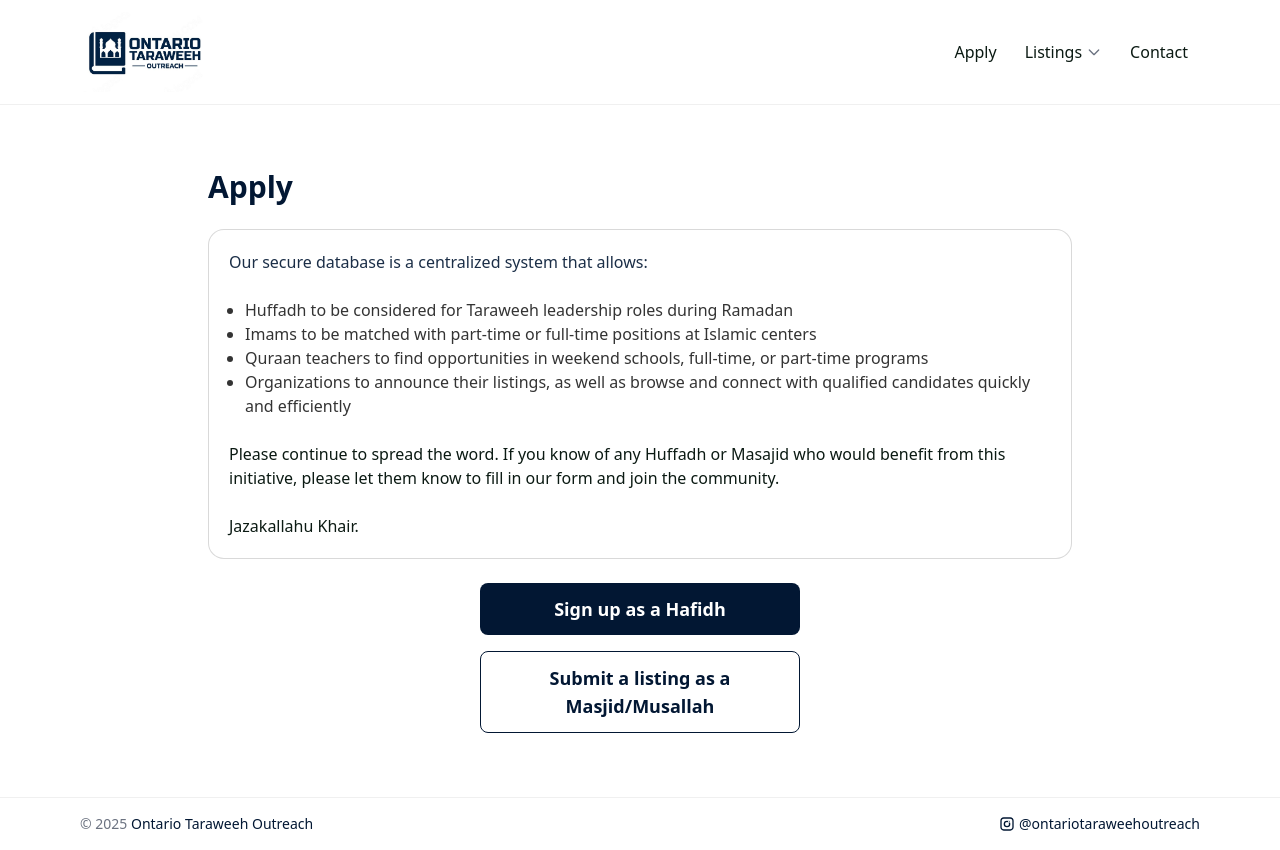
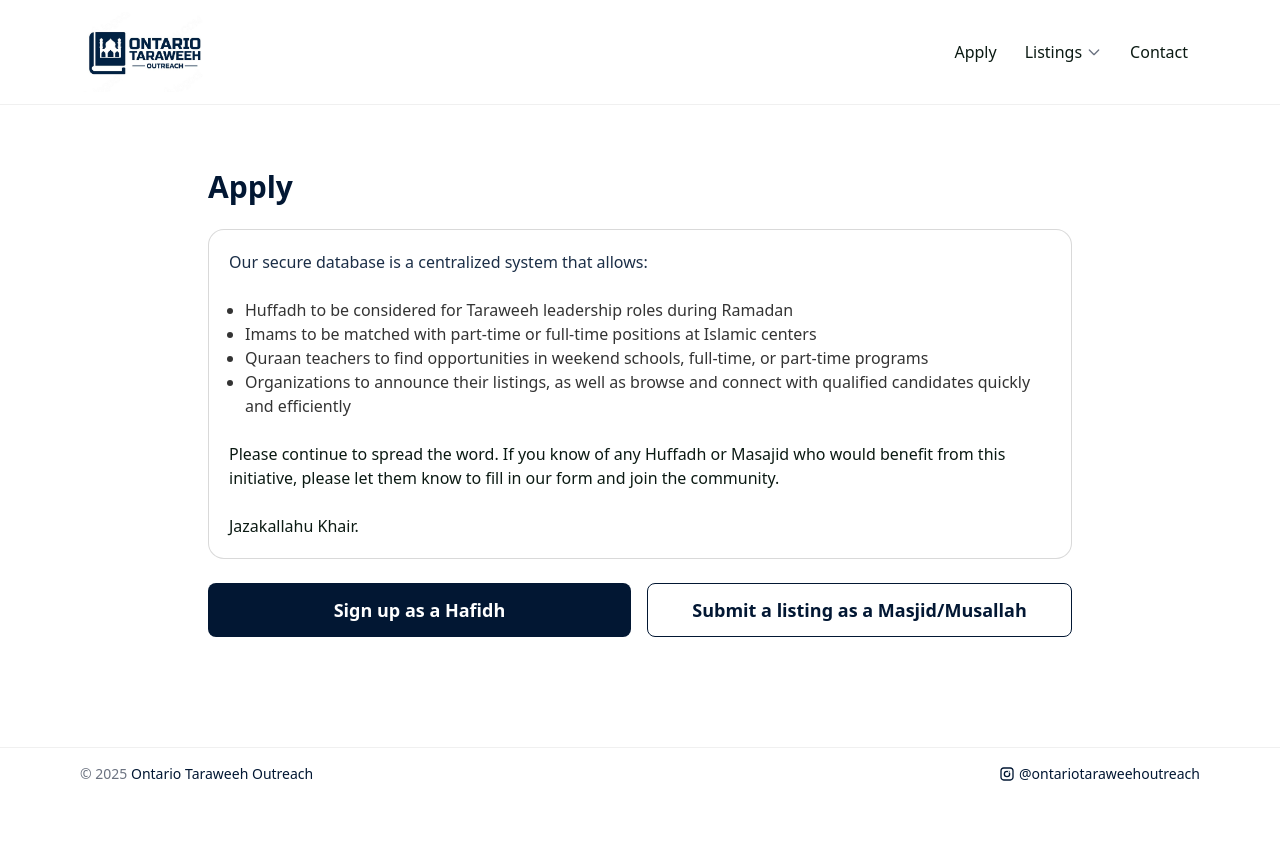
Before and after one commit to Zaydqadri/OTO_Web_Dev, a Next.js app: page /apply in a window 1280 px wide. After the commit the page ends 800 px from the top, so only its background shows below. Built offline with nearby package versions, Linux system fonts and the light colour scheme.

Commit message:
added flex to buttons

```diff
--- a/src/pages/apply.tsx
+++ b/src/pages/apply.tsx
@@ -28,13 +28,12 @@ export default function ApplyPage() {
         <p>Jazakallahu Khair.</p>
       </div>
 
-        {/* ✅ Two side-by-side buttons */}
-<div className="mt-6 flex flex-col items-center gap-4">
+      <div className="mt-6 flex flex-col sm:flex-row sm:justify-center gap-4">
         <a
           href="https://forms.gle/jE1vAGhyV41VpuBh6"
           target="_blank"
           rel="noreferrer"
-    className="w-full max-w-xs text-center inline-flex justify-center items-center gap-2 rounded-lg bg-[var(--brand)] px-6 py-3 text-lg text-white font-semibold hover:bg-[var(--brand-700)] transition-colors"
+          className="w-full sm:flex-1 sm:w-auto sm:min-w-[260px] text-center inline-flex justify-center items-center gap-2 rounded-lg bg-[var(--brand)] px-6 py-3 text-lg text-white font-semibold hover:bg-[var(--brand-700)] transition-colors"
         >
           Sign up as a Hafidh
         </a>
@@ -43,11 +42,12 @@ export default function ApplyPage() {
           href="https://forms.gle/nrfsMoX8RGZ1uqBD8"
           target="_blank"
           rel="noreferrer"
-    className="w-full max-w-xs text-center inline-flex justify-center items-center gap-2 rounded-lg border border-[var(--brand)] bg-white text-[var(--brand)] text-lg font-semibold px-6 py-3 hover:bg-[var(--brand)]/10 transition-colors"
+          className="w-full sm:flex-1 sm:w-auto sm:min-w-[260px] text-center inline-flex justify-center items-center gap-2 rounded-lg border border-[var(--brand)] bg-white text-[var(--brand)] text-lg font-semibold px-6 py-3 hover:bg-[var(--brand)]/10 transition-colors"
         >
           Submit a listing as a Masjid/Musallah
         </a>
       </div>
+
 
 
 
```
Lines whose indentation alone changed are shown as unchanged.
